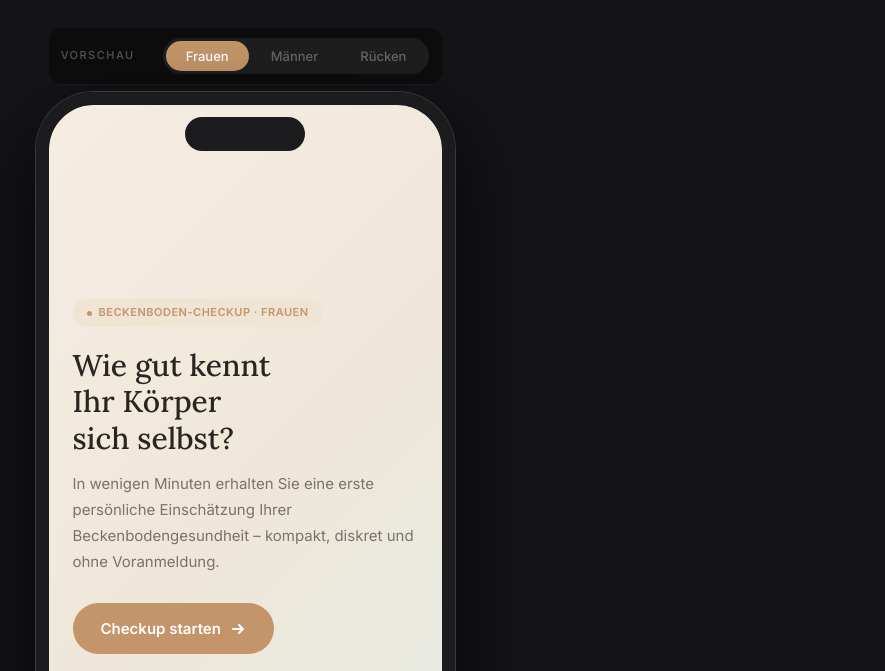
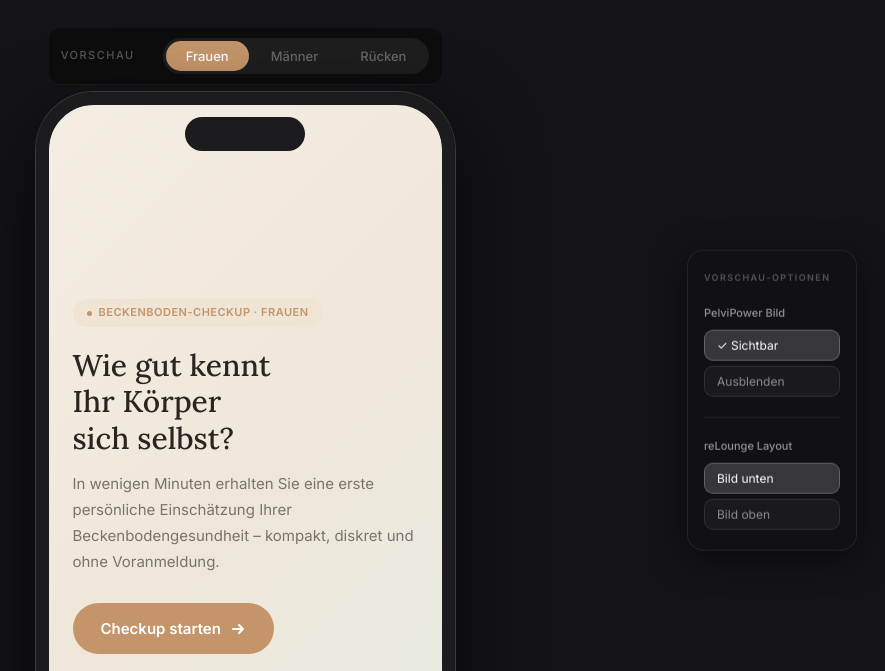
Before and after one commit to mschwarz-jc/bodyhub, a plain HTML site: page beckenboden-vorschau.html in a window 1280 px wide. Shown: the top 671 px of the page, without its empty margins (395-1280 px from the left). Drawn offline with Linux system fonts and the light colour scheme.

Commit message:
Add desktop preview controls: PelviPower toggle + reLounge layout switcher (Bild oben/unten)
Co-Authored-By: Claude Sonnet 4.6 <noreply@anthropic.com>

```diff
--- a/beckenboden-vorschau.html
+++ b/beckenboden-vorschau.html
@@ -102,39 +102,116 @@
       mask-image: radial-gradient(ellipse 80% 78% at 58% 56%, black 28%, transparent 100%);
     }
 
-    /* reLounge: image absolute at bottom, text centered overlaps image top */
+    /* ── RELOUNGE HERO: BASE (Bild unten) ── */
     .lp-r .hero {
       background: #09090B;
-      flex-direction: row;
-      align-items: center;
-      justify-content: center;
-      padding: 44px 24px;
+      align-items: flex-start;
+      justify-content: flex-start;
+      padding: 52px 24px 0;
     }
     .lp-r .hero-in {
       padding-bottom: 0;
       position: relative; z-index: 2;
+      width: 100%;
     }
     .lp-r .hero-device {
       position: absolute;
-      bottom: 0; left: 50%; right: auto;
+      bottom: 0; top: auto;
+      left: 50%; right: auto;
       transform: translateX(-50%);
       width: 100%; max-width: 100%;
-      height: 56vh;
+      height: 54vh;
       object-fit: cover;
       object-position: center 30%;
       z-index: 0;
     }
-    /* Gradient: solid dark at top → fades out, so text reads over image */
+    /* Bild unten: gradient top→down schützt den Text oben */
     .lp-r .hero::after {
       content: '';
       position: absolute; inset: 0;
       background: linear-gradient(to bottom,
-        #09090B 12%,
-        rgba(9,9,11,0.82) 38%,
-        rgba(9,9,11,0.28) 62%,
+        #09090B 14%,
+        rgba(9,9,11,0.86) 38%,
+        rgba(9,9,11,0.32) 62%,
         transparent 100%
       );
       pointer-events: none; z-index: 1;
+    }
+
+    /* ── RELOUNGE: Bild oben ── */
+    .lp-r[data-layout="top"] .hero {
+      padding: 0 24px 0;
+      align-items: flex-start;
+      justify-content: flex-start;
+    }
+    .lp-r[data-layout="top"] .hero-device {
+      top: 0; bottom: auto;
+    }
+    /* Text startet bei 65% der Bildhhöhe → überlappt unteres Drittel */
+    .lp-r[data-layout="top"] .hero-in {
+      margin-top: calc(54vh * 0.65);
+      padding-bottom: 48px;
+    }
+    /* Gradient bottom→up schützt den Text über der Liege */
+    .lp-r[data-layout="top"] .hero::after {
+      background: linear-gradient(to top,
+        #09090B 14%,
+        rgba(9,9,11,0.86) 38%,
+        rgba(9,9,11,0.30) 60%,
+        transparent 100%
+      );
+    }
+
+    /* ── PREVIEW CONTROLS (nur Desktop) ── */
+    .preview-controls { display: none; }
+    @media (min-width: 900px) {
+      .preview-controls {
+        display: flex;
+        flex-direction: column;
+        gap: 18px;
+        position: fixed;
+        right: 28px;
+        top: 50%;
+        transform: translateY(-50%);
+        background: rgba(18,18,22,0.94);
+        backdrop-filter: blur(14px);
+        -webkit-backdrop-filter: blur(14px);
+        border: 1px solid rgba(255,255,255,0.08);
+        border-radius: 16px;
+        padding: 20px 16px;
+        z-index: 9000;
+        width: 170px;
+        box-shadow: 0 8px 32px rgba(0,0,0,0.5);
+      }
+      .ctrl-title {
+        font-size: 9px; font-weight: 700; letter-spacing: 1.4px;
+        text-transform: uppercase; color: rgba(255,255,255,0.28);
+        margin-bottom: 2px;
+      }
+      .ctrl-section { display: flex; flex-direction: column; gap: 7px; }
+      .ctrl-label {
+        font-size: 11px; font-weight: 500;
+        color: rgba(255,255,255,0.55);
+      }
+      .ctrl-row { display: flex; flex-direction: column; gap: 5px; }
+      .ctrl-btn {
+        font-size: 12px; font-family: inherit;
+        padding: 7px 12px; border-radius: 9px; text-align: left;
+        border: 1px solid rgba(255,255,255,0.10);
+        background: rgba(255,255,255,0.04);
+        color: rgba(255,255,255,0.5);
+        cursor: pointer; transition: all 0.15s;
+      }
+      .ctrl-btn:hover { background: rgba(255,255,255,0.10); color: rgba(255,255,255,0.85); }
+      .ctrl-btn.on {
+        background: rgba(255,255,255,0.16);
+        color: #fff;
+        border-color: rgba(255,255,255,0.22);
+      }
+      .ctrl-divider {
+        height: 1px; background: rgba(255,255,255,0.07);
+        margin: 2px 0;
+      }
     }
     .h-badge {
       display: inline-flex; align-items: center; gap: 7px;
@@ -565,6 +642,29 @@
 
 </div><!-- /phone-frame -->
 </div><!-- /phone-shell -->
+
+<!-- ═══ PREVIEW CONTROLS (Desktop only) ═══ -->
+<div class="preview-controls" id="preview-controls">
+  <div class="ctrl-title">Vorschau-Optionen</div>
+
+  <div class="ctrl-section">
+    <div class="ctrl-label">PelviPower Bild</div>
+    <div class="ctrl-row">
+      <button class="ctrl-btn on" onclick="ctrlPelvi(true,this)">✓ Sichtbar</button>
+      <button class="ctrl-btn" onclick="ctrlPelvi(false,this)">Ausblenden</button>
+    </div>
+  </div>
+
+  <div class="ctrl-divider"></div>
+
+  <div class="ctrl-section">
+    <div class="ctrl-label">reLounge Layout</div>
+    <div class="ctrl-row">
+      <button class="ctrl-btn on" onclick="ctrlRelounge('bottom',this)">Bild unten</button>
+      <button class="ctrl-btn" onclick="ctrlRelounge('top',this)">Bild oben</button>
+    </div>
+  </div>
+</div>
 
 <script>
 /* ══════════════════════════════════════════════════════
@@ -1033,6 +1133,22 @@ function closeAll() {
   BB.close();
   RQ.close();
 }
+
+function ctrlPelvi(show, btn) {
+  document.querySelectorAll('.lp-w .hero-device, .lp-m .hero-device')
+    .forEach(el => el.style.display = show ? '' : 'none');
+  btn.closest('.ctrl-row').querySelectorAll('.ctrl-btn').forEach(b => b.classList.remove('on'));
+  btn.classList.add('on');
+  btn.textContent = show ? '✓ Sichtbar' : '✓ Ausblenden';
+  btn.closest('.ctrl-row').querySelector('.ctrl-btn:not(.on)').textContent =
+    show ? 'Ausblenden' : 'Sichtbar';
+}
+
+function ctrlRelounge(layout, btn) {
+  document.querySelector('.lp-r').dataset.layout = layout;
+  btn.closest('.ctrl-row').querySelectorAll('.ctrl-btn').forEach(b => b.classList.remove('on'));
+  btn.classList.add('on');
+}
 </script>
 </body>
 </html>
```
